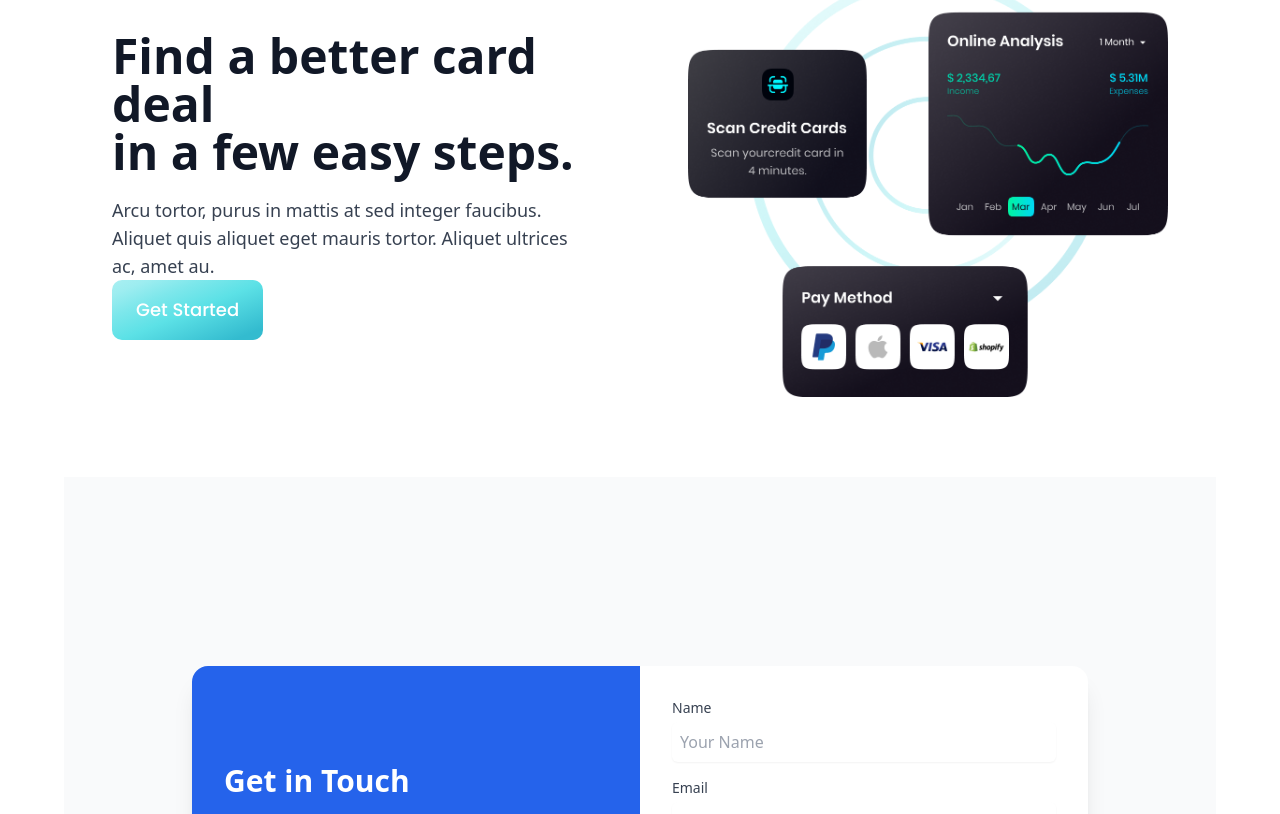
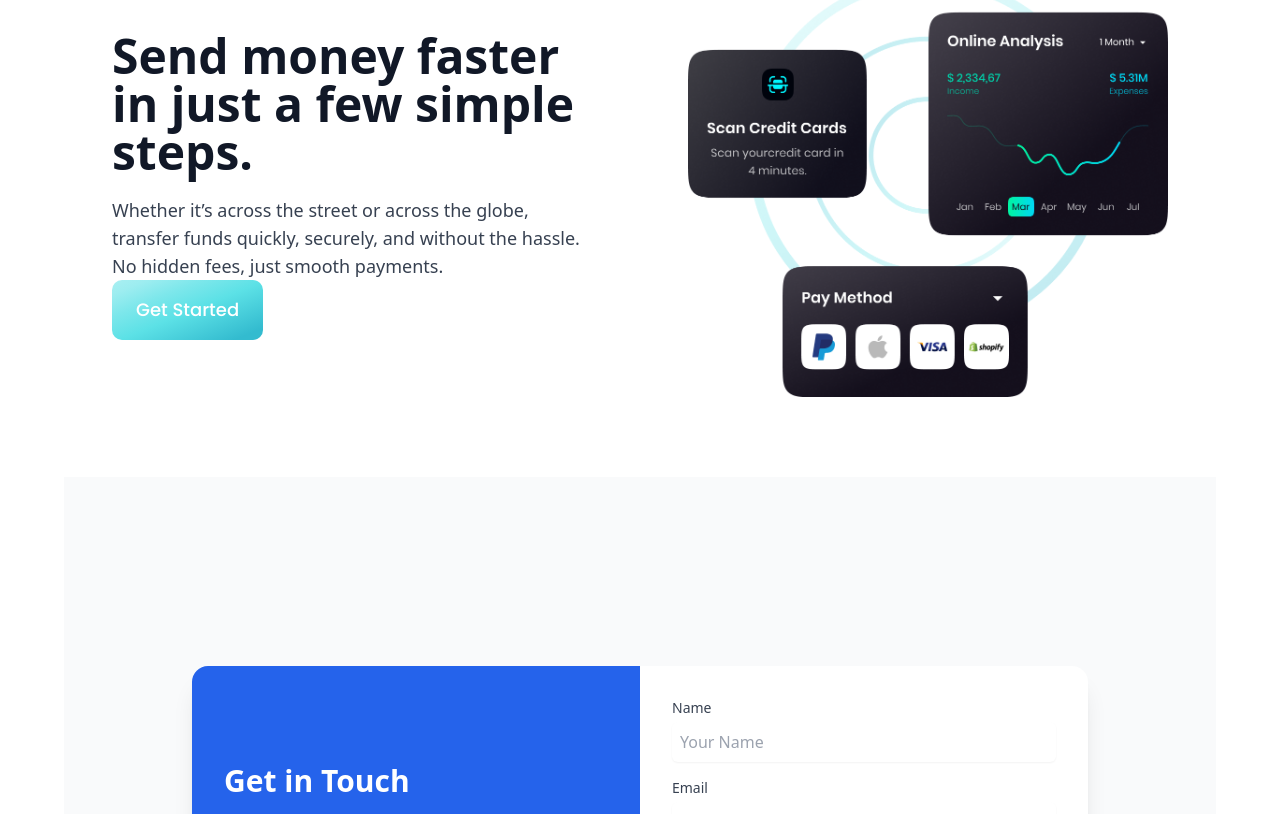
Before and after one commit to TetraChaga/chagapay, a Next.js app: page / in a window 1280 px wide. Shown: the part 3254-4068 px from the top of the page. Built offline with nearby package versions, Linux system fonts and the light colour scheme.

Commit message:
Update CardDeal.jsx update the descriptive text to make it more relevant

```diff
--- a/src/components/CardDeal.jsx
+++ b/src/components/CardDeal.jsx
@@ -14,10 +14,10 @@ const CardDeal = () =>{
   <section className="flex flex-col md:flex-row items-center py-12 sm:py-20 bg-white" id="cardDeal">
     <div className="flex-1 text-center md:text-left px-6 sm:px-12">
       <h2 className="text-4xl sm:text-5xl font-extrabold text-gray-900 leading-tight mb-4">
-        Find a better card deal <br className="hidden sm:block" /> in a few easy steps.
+        Send money faster <br className="hidden sm:block" /> in just a few simple steps.
       </h2>
       <p className="text-lg text-gray-700 max-w-xl mx-auto md:mx-0 mt-5">
-        Arcu tortor, purus in mattis at sed integer faucibus. Aliquet quis aliquet eget mauris tortor. Aliquet ultrices ac, amet au.
+        Whether it’s across the street or across the globe, transfer funds quickly, securely, and without the hassle. No hidden fees, just smooth payments.
       </p>
       <Button onClick={handleGetStarted} className="mt-10 bg-indigo-500 hover:bg-indigo-600 text-white px-6 py-3 rounded-full shadow-md transition-colors duration-300" />
     </div>
```
